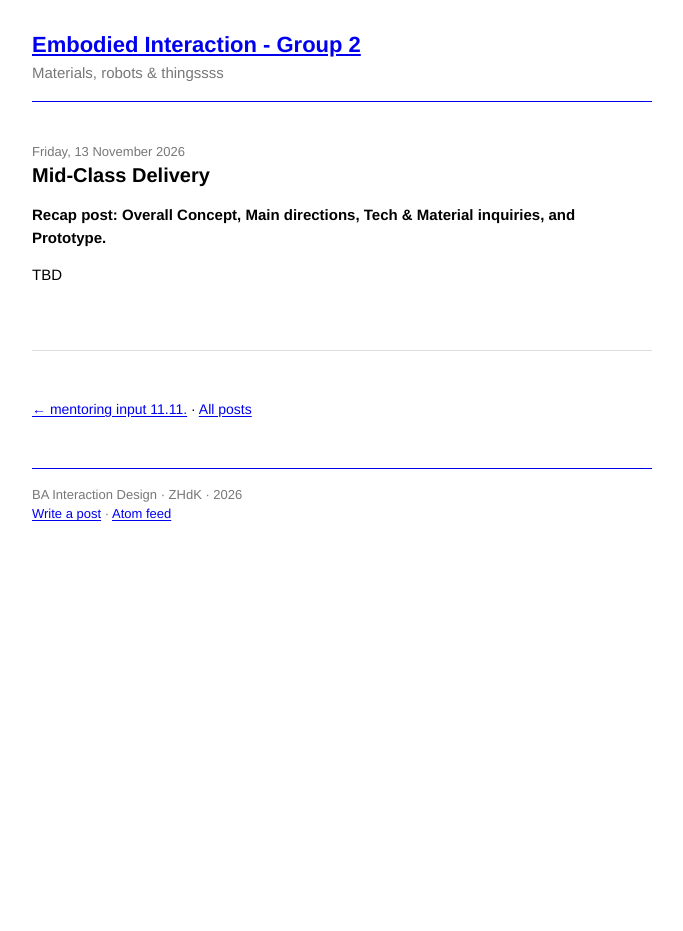
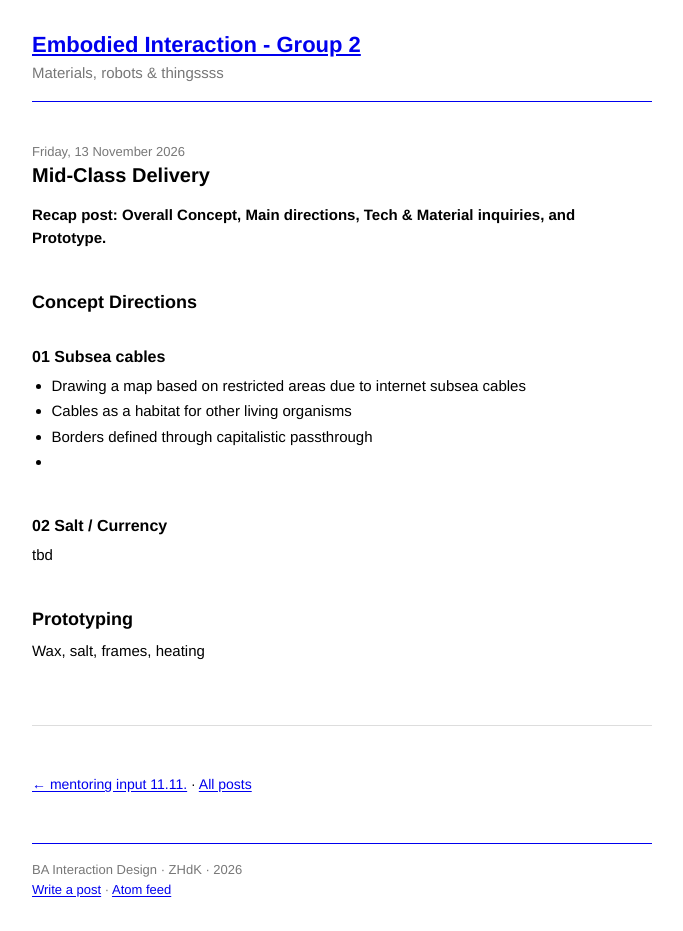
Before and after one commit to bonjourclaudio/aewwwww-blog, a Jekyll site: the page built from _posts/2026-11-11-final-concept.md, in a window 1280 px wide. Shown: the whole page, without its empty margins (298-981 px from the left). Built offline with Jekyll 4.4.1, drawn with Linux system fonts in a browser that asks for light colours; before the commit the page ends 900 px from its top, so only the background shows below that.

Commit message:
Update _posts/2026-11-11-final-concept.md (via Pages CMS)

```diff
--- a/_posts/2026-11-11-final-concept.md
+++ b/_posts/2026-11-11-final-concept.md
@@ -5,4 +5,25 @@ published: true
 ---
 **Recap post: Overall Concept, Main directions, Tech & Material inquiries, and Prototype.**
 
-TBD
+
+
+## Concept Directions
+
+### 01 Subsea cables
+
+- Drawing a map based on restricted areas due to internet subsea cables
+- Cables as a habitat for other living organisms
+- Borders defined through capitalistic passthrough
+-
+
+
+
+### 02 Salt / Currency
+
+tbd
+
+
+
+## Prototyping
+
+Wax, salt, frames, heating
```
